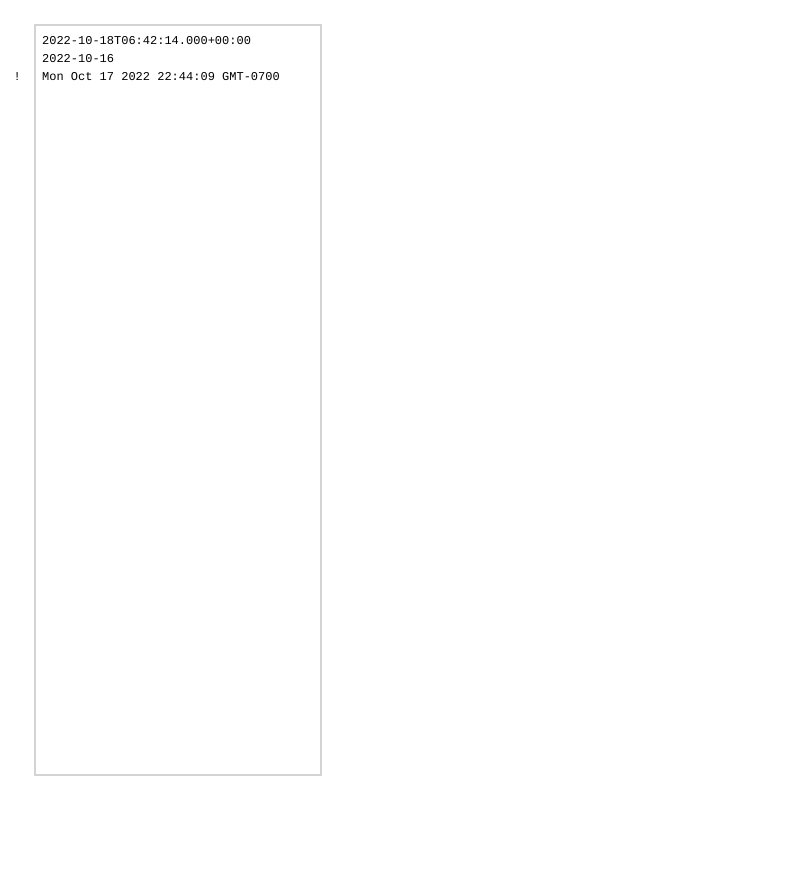
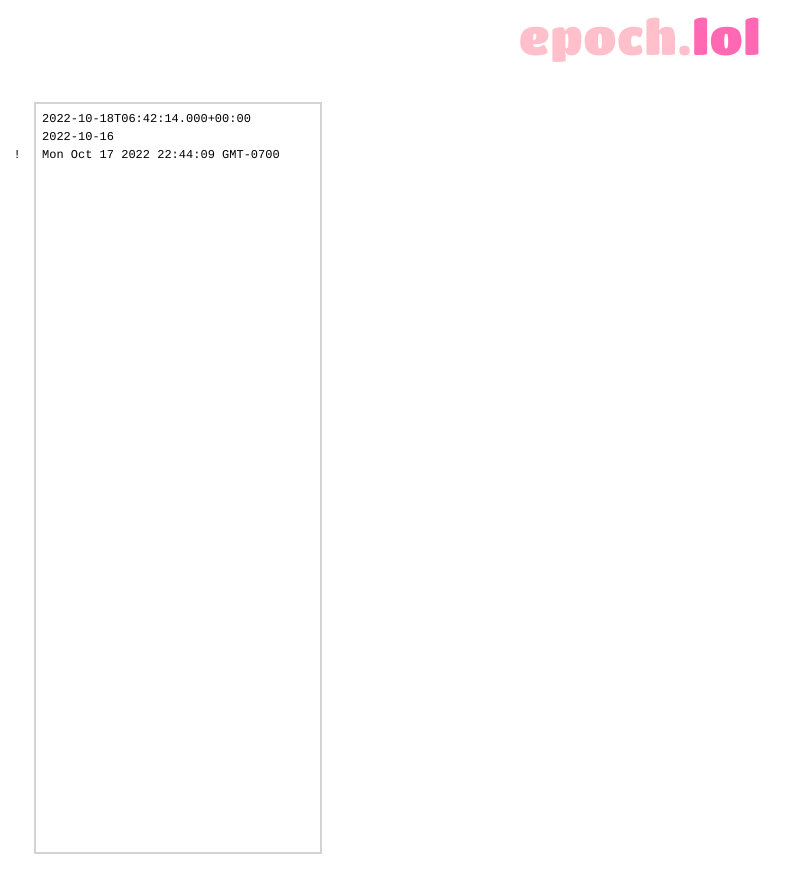
Before and after one commit to aardvarkk/faqdate, a website built with Parcel: page src/index.html in a window 1280 px wide. Shown: the whole page, without its empty margins (0-806 px from the left). Before the commit the page ends 800 px from the top, so only its background shows below. Built offline with nearby package versions, Linux system fonts and the light colour scheme; what @svgdotjs/svg.js would draw is missing.

Commit message:
Got a title

```diff
--- a/src/index.html
+++ b/src/index.html
@@ -10,18 +10,24 @@
     <link rel="preconnect" href="https://fonts.googleapis.com" />
     <link rel="preconnect" href="https://fonts.gstatic.com" crossorigin />
     <link
-      href="https://fonts.googleapis.com/css2?family=Cousine&display=swap"
+      href="https://fonts.googleapis.com/css2?family=Cousine&family=Titan+One&display=swap"
       rel="stylesheet"
     />
   </head>
   <body>
-    <div style="display: flex; min-height: 100vh">
-      <div id="leftbar">
-        <div id="statuses"></div>
-        <textarea id="textarea" rows="2"></textarea>
+    <div style="min-height: 100vh">
+      <div style="text-align: center; font-size: 4em; letter-spacing: 0.02em">
+        <span style="font-family: 'Titan One'; color: pink">epoch.</span
+        ><span style="font-family: 'Titan One'; color: hotpink">lol</span>
       </div>
-      <div id="timelines">
-        <svg id="timeline-svg"></svg>
+      <div style="display: flex">
+        <div id="leftbar">
+          <div id="statuses"></div>
+          <textarea id="textarea" rows="2"></textarea>
+        </div>
+        <div id="timelines">
+          <svg id="timeline-svg"></svg>
+        </div>
       </div>
     </div>
   </body>
```
